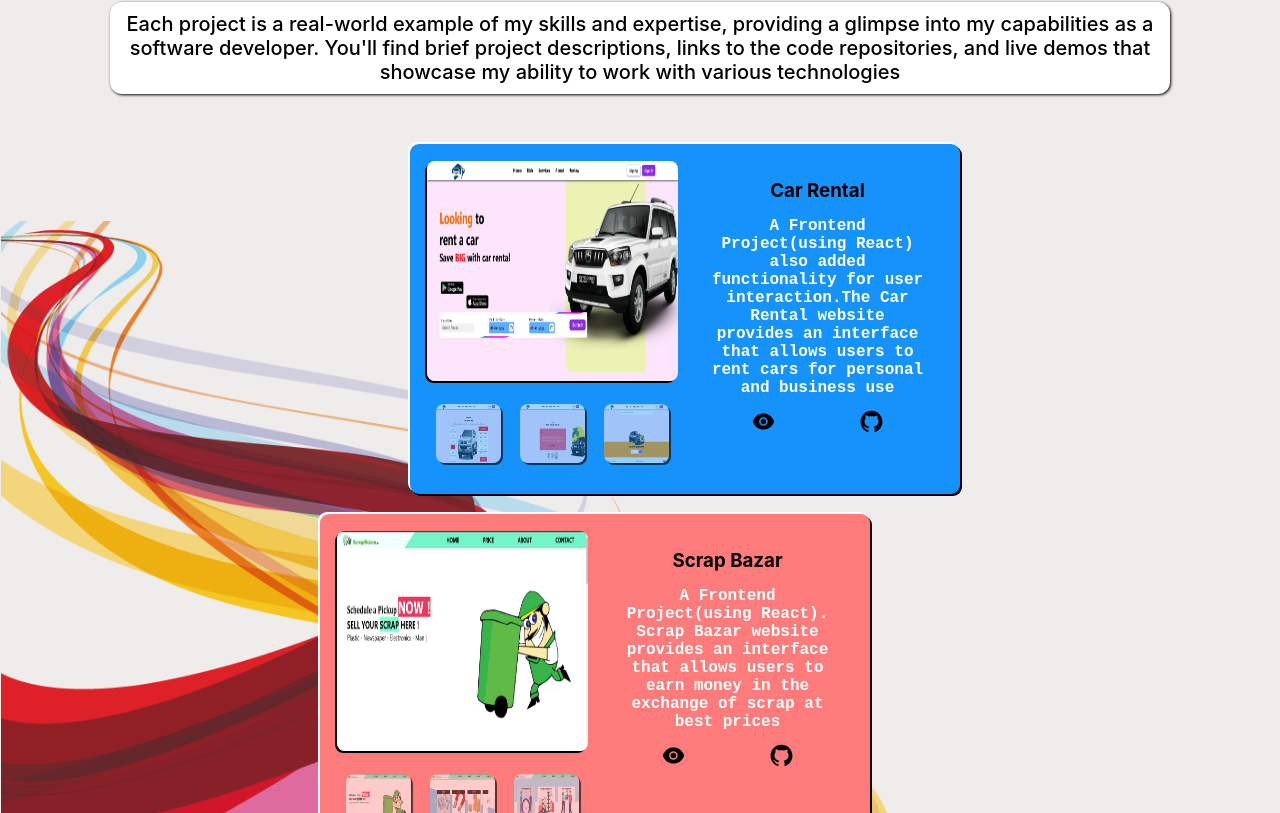
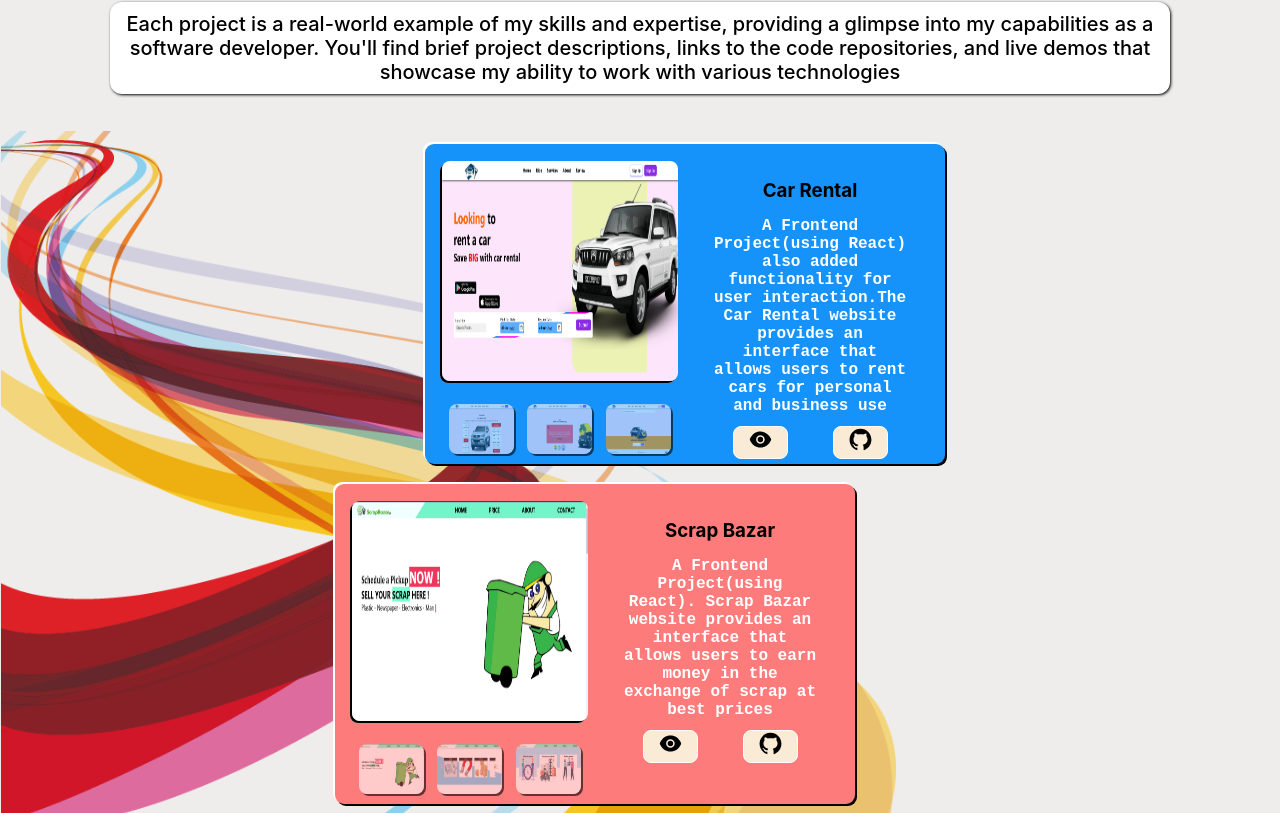
Before and after one commit to Sachin2903/My_Portfolio, a React (Create React App) app: page / in a window 1280 px wide. Shown: the part 2587-3400 px from the top of the page. Built offline with nearby package versions, Linux system fonts and the light colour scheme; the HTML template or start-up script is replaced by a standard one.

Commit message:
mirror changes done

```diff
--- a/src/components/project/subProject.js
+++ b/src/components/project/subProject.js
@@ -26,8 +26,8 @@ export function SubProject({tog,data}) {
                    <h3 className={styles.headbottom}>{data.topic}</h3>
                     <p className={styles.textbottom}>{data.detail}</p>
                     <div className={styles.logo}>
-                    <a href={data.live} rel="noreferrer"  target="_blank"><AiFillEye/></a>
-                    <a href={data.git}  rel="noreferrer" target="_blank"><AiFillGithub/></a>
+                    <a className={styles.eye} href={data.live} rel="noreferrer"  target="_blank"><AiFillEye/></a>
+                    <a className={styles.git} href={data.git}  rel="noreferrer" target="_blank"><AiFillGithub/></a>
                     </div>
 
                 </div>
--- a/src/components/project/subProject.module.css
+++ b/src/components/project/subProject.module.css
@@ -1,10 +1,11 @@
 .minProject{
+
     transform: translateX(45px);
     margin-top: 20px;
    border-radius: 9px;
- min-width: 550px;
- width: 550px;
- height: 350px;
+ min-width: 520px;
+ width: 520px;
+ height: 320px;
  padding: 10px;
  display: flex;
  justify-content: center;
@@ -17,9 +18,9 @@
     transform: translateX(-45px);
     margin-top: 20px;
    border-radius: 9px;
- min-width: 550px;
- width: 550px;
- height: 350px;
+ min-width: 520px;
+ width: 520px;
+ height: 320px;
  padding: 10px;
  display: flex;
  justify-content: center;
@@ -57,7 +58,7 @@
 
     width: 100%;
    margin-top: 19px;
-    height: 65px;
+    height: 55px;
 }
 .extraImgBottom{
     width:65px;
@@ -99,12 +100,26 @@
     font-size: 25px;
     color:black;
 }
+.eye{
+    border-radius: 8px;
+    width: 55px;
+    background-color: antiquewhite;
+    border: 1px solid white;
+}
+.git{
+    border-radius: 8px;
+
+    background-color: antiquewhite;
+    width: 55px;
+    border: 1px solid white;
+
+}
 .logo a{
     color: black;
 }
 .logo a:hover{
-    transform: scale(1.2);
-    color: white;
+    transform: scale(0.92);
+
 }
 @media (width<=642px) {
     .minProjectfalse{
```
